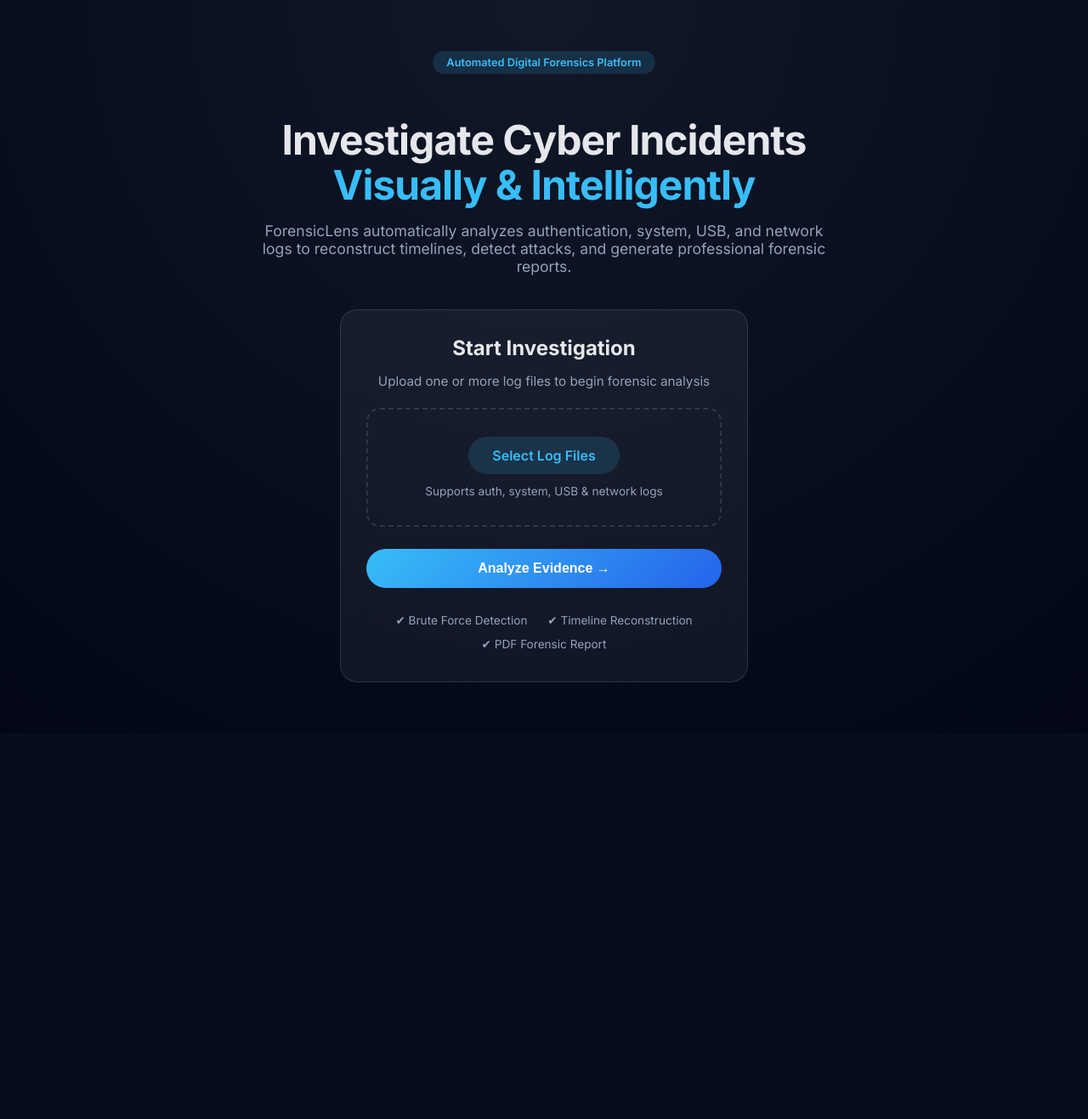
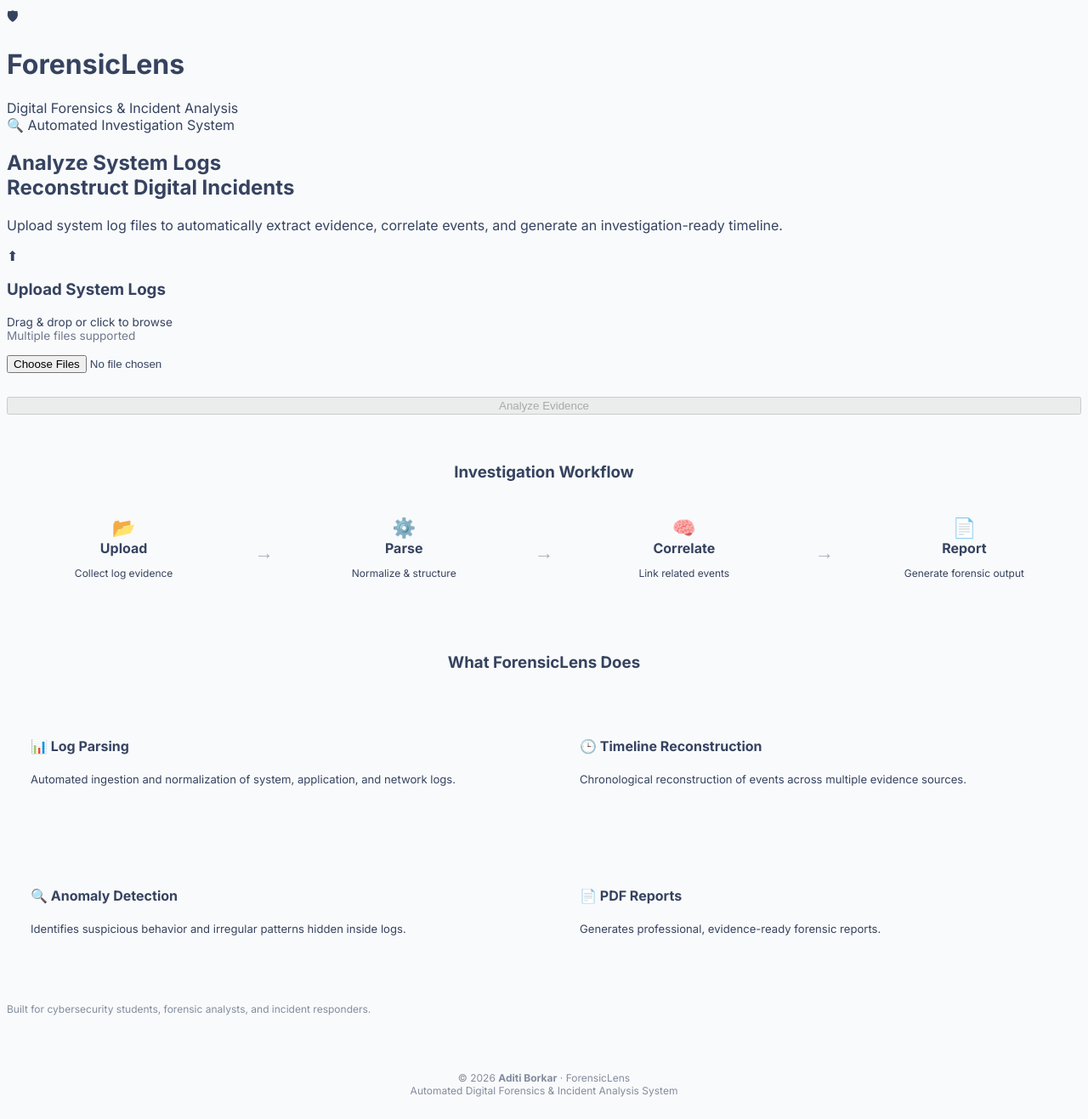
Before and after one commit to mishu1507/ForensicLens, a Flask app: page / in a window 1280 px wide. Shown: the whole page at 85% size. Before the commit the page ends 803 px from the top, so only its background shows below. Run offline with Flask 3, Linux system fonts and the light colour scheme.

Commit message:
Update index.html

```diff
--- a/templates/index.html
+++ b/templates/index.html
@@ -4,225 +4,257 @@
 <meta charset="UTF-8">
 <title>ForensicLens | Automated Digital Forensics</title>
 
-<!-- Fonts -->
-<link href="https://fonts.googleapis.com/css2?family=JetBrains+Mono:wght@400;600&family=Inter:wght@400;600;700&display=swap" rel="stylesheet">
+<link href="https://fonts.googleapis.com/css2?family=Inter:wght@400;500;600;700&family=JetBrains+Mono:wght@400;600&display=swap" rel="stylesheet">
+<link rel="stylesheet" href="/static/style.css">
 
 <style>
-:root {
-    --bg: #020617;
-    --panel: rgba(255,255,255,0.05);
-    --border: rgba(255,255,255,0.12);
-    --accent: #38bdf8;
-    --accent2: #2563eb;
-    --muted: #94a3b8;
+/* Hover glow animation */
+.feature-card {
+    transition: transform .25s ease, box-shadow .25s ease;
+}
+.feature-card:hover {
+    transform: translateY(-4px);
+    box-shadow:
+        0 0 0 1px rgba(255,255,255,0.12),
+        0 0 22px rgba(100,180,255,0.15);
 }
 
-* { box-sizing: border-box; }
-
-body {
-    margin: 0;
-    min-height: 100vh;
-    background: radial-gradient(circle at top, #111827, #020617);
-    font-family: 'Inter', sans-serif;
-    color: #e5e7eb;
-    display: flex;
-    align-items: center;
-    justify-content: center;
+/* Flow strip */
+.flow {
+    display:flex;
+    align-items:center;
+    justify-content:space-between;
+    gap:16px;
+    margin-top:22px;
+    flex-wrap:wrap;
 }
-
-/* ---------- Wrapper ---------- */
-.wrapper {
-    width: 100%;
-    max-width: 900px;
-    padding: 60px 24px;
-    text-align: center;
+.flow-step {
+    flex:1;
+    padding:18px;
+    border-radius:14px;
+    text-align:center;
+    background:rgba(255,255,255,0.03);
+    box-shadow:0 0 0 1px rgba(255,255,255,0.08);
 }
-
-/* ---------- About Section ---------- */
-.tag {
-    display: inline-block;
-    padding: 6px 16px;
-    border-radius: 999px;
-    font-size: .8rem;
-    font-weight: 600;
-    background: rgba(56,189,248,.15);
-    color: var(--accent);
-    margin-bottom: 20px;
-}
-
-h1 {
-    font-size: 3rem;
-    line-height: 1.1;
-    letter-spacing: -1px;
-    margin-bottom: 16px;
-}
-
-h1 span {
-    color: var(--accent);
-}
-
-.subtitle {
-    color: var(--muted);
-    font-size: 1.1rem;
-    max-width: 680px;
-    margin: 0 auto 40px;
-}
-
-/* ---------- Upload Card ---------- */
-.card {
-    background: var(--panel);
-    border: 1px solid var(--border);
-    border-radius: 20px;
-    padding: 30px;
-    backdrop-filter: blur(14px);
-    max-width: 480px;
-    margin: auto;
-    animation: fadeUp .6s ease forwards;
-}
-
-.card h2 {
-    margin-top: 0;
-    margin-bottom: 8px;
-}
-
-.card p {
-    color: var(--muted);
-    font-size: .95rem;
-}
-
-/* ---------- Upload ---------- */
-.upload-box {
-    margin-top: 22px;
-    border: 2px dashed var(--border);
-    border-radius: 16px;
-    padding: 32px;
-    text-align: center;
-    transition: border-color .3s ease;
-}
-
-.upload-box:hover {
-    border-color: var(--accent);
-}
-
-input[type="file"] { display: none; }
-
-.upload-label {
-    display: inline-block;
-    padding: 12px 28px;
-    border-radius: 999px;
-    background: rgba(56,189,248,.15);
-    color: var(--accent);
-    cursor: pointer;
-    font-weight: 600;
-}
-
-.file-info {
-    margin-top: 12px;
-    font-size: .85rem;
-    color: var(--muted);
-}
-
-/* ---------- Button ---------- */
-button {
-    margin-top: 26px;
-    width: 100%;
-    padding: 14px;
-    border-radius: 999px;
-    border: none;
-    font-size: 1rem;
-    font-weight: 600;
-    background: linear-gradient(135deg, var(--accent), var(--accent2));
-    color: #fff;
-    cursor: pointer;
-    transition: transform .25s ease, box-shadow .25s ease;
-}
-
-button:hover {
-    transform: translateY(-2px);
-    box-shadow: 0 12px 30px rgba(56,189,248,.4);
-}
-
-/* ---------- Features ---------- */
-.features {
-    margin-top: 24px;
-    font-size: .85rem;
-    color: var(--muted);
-}
-
-.features span {
-    display: inline-block;
-    margin: 6px 10px;
-}
-
-/* ---------- Animation ---------- */
-@keyframes fadeUp {
-    from { opacity: 0; transform: translateY(16px); }
-    to { opacity: 1; transform: translateY(0); }
-}
-
-/* ---------- Responsive ---------- */
-@media (max-width: 600px) {
-    h1 { font-size: 2.2rem; }
+.flow-arrow {
+    opacity:.4;
+    font-size:1.4rem;
 }
 </style>
 </head>
 
 <body>
 
+<!-- HEADER -->
+<div class="header">
+    <div class="brand">
+        <div class="brand-icon">🛡</div>
+        <div>
+            <h1>ForensicLens</h1>
+            <span>Digital Forensics & Incident Analysis</span>
+        </div>
+    </div>
+</div>
+
+<!-- MAIN -->
 <div class="wrapper">
 
-    <!-- ABOUT / HERO (CENTERED) -->
-    <div class="tag">Automated Digital Forensics Platform</div>
+    <div class="badge">🔍 Automated Investigation System</div>
 
-    <h1>
-        Investigate Cyber Incidents<br>
-        <span>Visually & Intelligently</span>
-    </h1>
+    <h2>
+        Analyze System Logs<br>
+        <span style="color:var(--accent)">Reconstruct Digital Incidents</span>
+    </h2>
 
     <p class="subtitle">
-        ForensicLens automatically analyzes authentication, system, USB, and
-        network logs to reconstruct timelines, detect attacks, and generate
-        professional forensic reports.
+        Upload system log files to automatically extract evidence,
+        correlate events, and generate an investigation-ready timeline.
     </p>
 
-    <!-- UPLOAD CARD -->
-    <div class="card">
-        <h2>Start Investigation</h2>
-        <p>Upload one or more log files to begin forensic analysis</p>
+    <!-- ANALYZE PANEL -->
+    <div class="panel">
+        <form action="/upload" method="POST" enctype="multipart/form-data">
 
-        <form action="/upload" method="POST" enctype="multipart/form-data">
-            <div class="upload-box">
-                <label class="upload-label">
-                    Select Log Files
-                    <input type="file" name="logfiles" multiple onchange="updateFiles(this)">
-                </label>
-                <div class="file-info" id="fileInfo">
-                    Supports auth, system, USB & network logs
-                </div>
+            <div class="upload" onclick="document.getElementById('fileInput').click()">
+                <div class="upload-icon">⬆</div>
+                <h3>Upload System Logs</h3>
+                <p class="subtitle" style="font-size:.85rem">
+                    Drag & drop or click to browse<br>
+                    <span style="opacity:.7">Multiple files supported</span>
+                </p>
+                <div id="fileInfo" class="subtitle"
+                     style="margin-top:12px;font-size:.8rem;opacity:.8;display:none"></div>
             </div>
 
-            <button type="submit">
-                Analyze Evidence →
+            <input id="fileInput" type="file" name="logfiles" multiple onchange="updateFiles(this)">
+
+            <div id="warning" class="subtitle"
+                 style="margin-top:12px;font-size:.8rem;color:#ff6b6b;display:none">
+                Please upload at least one log file before analysis.
+            </div>
+
+            <button id="analyzeBtn" type="submit"
+                    style="width:100%;margin-top:28px" disabled>
+                Analyze Evidence
             </button>
         </form>
+    </div>
 
-        <div class="features">
-            <span>✔ Brute Force Detection</span>
-            <span>✔ Timeline Reconstruction</span>
-            <span>✔ PDF Forensic Report</span>
+    <!-- INVESTIGATION FLOW STRIP -->
+    <div class="panel" style="margin-top:56px">
+
+        <h3 style="text-align:center;margin-bottom:18px">
+            Investigation Workflow
+        </h3>
+
+        <div class="flow">
+            <div class="flow-step">
+                <div style="font-size:1.4rem">📂</div>
+                <strong>Upload</strong>
+                <p class="subtitle" style="font-size:.75rem">Collect log evidence</p>
+            </div>
+
+            <div class="flow-arrow">→</div>
+
+            <div class="flow-step">
+                <div style="font-size:1.4rem">⚙️</div>
+                <strong>Parse</strong>
+                <p class="subtitle" style="font-size:.75rem">Normalize & structure</p>
+            </div>
+
+            <div class="flow-arrow">→</div>
+
+            <div class="flow-step">
+                <div style="font-size:1.4rem">🧠</div>
+                <strong>Correlate</strong>
+                <p class="subtitle" style="font-size:.75rem">Link related events</p>
+            </div>
+
+            <div class="flow-arrow">→</div>
+
+            <div class="flow-step">
+                <div style="font-size:1.4rem">📄</div>
+                <strong>Report</strong>
+                <p class="subtitle" style="font-size:.75rem">Generate forensic output</p>
+            </div>
         </div>
+    </div>
+
+
+    <!-- WHAT FORENSICLENS DOES -->
+<div class="panel" style="margin-top:56px">
+
+    <h3 style="margin-bottom:28px;text-align:center">
+        What ForensicLens Does
+    </h3>
+
+    <div style="
+        display:grid;
+        grid-template-columns:repeat(2, 1fr);
+        gap:28px;
+    ">
+
+        <div class="feature-card" style="
+            padding:28px;
+            border-radius:18px;
+            background:rgba(255,255,255,0.03);
+            box-shadow:0 0 0 1px rgba(255,255,255,0.08);
+        ">
+            <h4>📊 Log Parsing</h4>
+            <p class="subtitle" style="font-size:.82rem">
+                Automated ingestion and normalization of system,
+                application, and network logs.
+            </p>
+        </div>
+
+        <div class="feature-card" style="
+            padding:28px;
+            border-radius:18px;
+            background:rgba(255,255,255,0.03);
+            box-shadow:0 0 0 1px rgba(255,255,255,0.08);
+        ">
+            <h4>🕒 Timeline Reconstruction</h4>
+            <p class="subtitle" style="font-size:.82rem">
+                Chronological reconstruction of events across
+                multiple evidence sources.
+            </p>
+        </div>
+
+        <div class="feature-card" style="
+            padding:28px;
+            border-radius:18px;
+            background:rgba(255,255,255,0.03);
+            box-shadow:0 0 0 1px rgba(255,255,255,0.08);
+        ">
+            <h4>🔍 Anomaly Detection</h4>
+            <p class="subtitle" style="font-size:.82rem">
+                Identifies suspicious behavior and irregular
+                patterns hidden inside logs.
+            </p>
+        </div>
+
+        <div class="feature-card" style="
+            padding:28px;
+            border-radius:18px;
+            background:rgba(255,255,255,0.03);
+            box-shadow:0 0 0 1px rgba(255,255,255,0.08);
+        ">
+            <h4>📄 PDF Reports</h4>
+            <p class="subtitle" style="font-size:.82rem">
+                Generates professional, evidence-ready
+                forensic reports.
+            </p>
+        </div>
+
     </div>
 
 </div>
 
+    <p class="subtitle" style="margin-top:38px;font-size:.75rem;opacity:.6">
+        Built for cybersecurity students, forensic analysts,
+        and incident responders.
+    </p>
+
+</div>
+
 <script>
-function updateFiles(input) {
+function updateFiles(input){
     const info = document.getElementById("fileInfo");
-    info.textContent = input.files.length
-        ? input.files.length + " file(s) selected"
-        : "No files selected";
+    const btn = document.getElementById("analyzeBtn");
+    const warning = document.getElementById("warning");
+
+    if(input.files.length > 0){
+        info.style.display = "block";
+        info.innerText = input.files.length + " file(s) selected for analysis";
+        btn.disabled = false;
+        warning.style.display = "none";
+    } else {
+        info.style.display = "none";
+        btn.disabled = true;
+        warning.style.display = "block";
+    }
 }
+
+document.querySelector("form").addEventListener("submit", function(e){
+    if(document.getElementById("fileInput").files.length === 0){
+        e.preventDefault();
+        alert("No log files uploaded. Please upload evidence before analysis.");
+    }
+});
 </script>
+<!-- FOOTER -->
+<div style="
+    margin-top:48px;
+    padding:18px 0;
+    text-align:center;
+    font-size:.75rem;
+    opacity:.6;
+">
+    © 2026 <strong>Aditi Borkar</strong> · ForensicLens
+    <br>
+    Automated Digital Forensics & Incident Analysis System
+</div>
+
 
 </body>
 </html>
```
